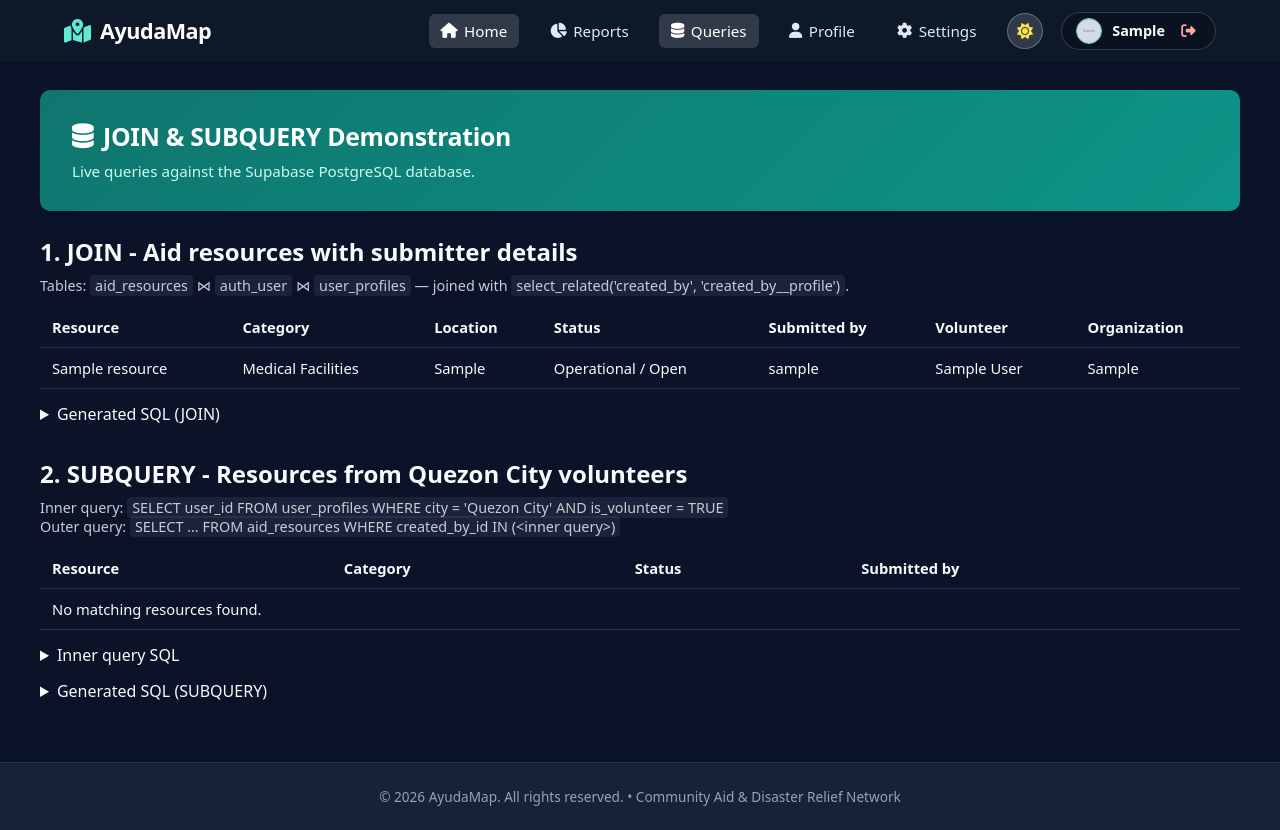
After one commit to DanielMarkA/AyudaMap, a Django app: page /queries/ in a window 1280 px wide. The commit adds this page. Run offline with Django 5.2, Linux system fonts and the light colour scheme; a user stored in the database is signed in; tables that the repository leaves empty hold one stand-in row (values such as "Sample post"); grey boxes marked "Sample" are stand-in pictures.

Commit message:
feat(queries): add query demonstration page with JOIN and SUBQUERY examples

```diff
--- a/apps/home/urls.py
+++ b/apps/home/urls.py
@@ -5,6 +5,7 @@ from .views import (
     confirm_resource_view,
     update_resource_status_view,
     reports_view,
+    query_demo_view,
 )
 
 app_name = "home"
@@ -12,6 +13,7 @@ app_name = "home"
 urlpatterns = [
     path("", home_view, name="home"),
     path("reports/", reports_view, name="reports"),
+    path("queries/", query_demo_view, name="query_demo"),
     path("add/", add_resource_view, name="add_resource"),
     path("<int:resource_id>/confirm/", confirm_resource_view, name="confirm_resource"),
     path("<int:resource_id>/status/", update_resource_status_view, name="update_status"),
--- a/apps/home/views.py
+++ b/apps/home/views.py
@@ -7,6 +7,29 @@ from django.db.models import Q, F
 from django.views.decorators.http import require_POST
 from .models import Resource, ResourceStatusLog
 from .forms import ResourceForm
+from django.db.models import Subquery
+from apps.profile.models import Profile
+
+@login_required
+def query_demo_view(request):
+    join_resources = Resource.objects.select_related(
+        'created_by', 'created_by__profile'
+    )
+
+    qc_volunteer_ids = Profile.objects.filter(
+        is_volunteer=True, city='Quezon City'
+    ).values('user')
+    subquery_resources = Resource.objects.filter(
+        created_by__in=Subquery(qc_volunteer_ids)
+    )
+
+    return render(request, 'home/query_demo.html', {
+        'join_resources': join_resources,
+        'subquery_resources': subquery_resources,
+        'join_sql': str(join_resources.query),
+        'inner_sql': str(qc_volunteer_ids.query),
+        'subquery_sql': str(subquery_resources.query),
+    })
 
 
 @login_required
--- a/templates/base.html
+++ b/templates/base.html
@@ -31,6 +31,9 @@
                     </a>
                     <a href="{% url 'home:reports' %}" class="nav-item {% if request.resolver_match.url_name == 'reports' %}active{% endif %}">
                         <i class="fa-solid fa-chart-pie"></i> Reports
+                    </a>
+                    <a href="{% url 'home:query_demo' %}" class="nav-item {% if request.resolver_match.url_name == 'query_demo' %}active{% endif %}">
+                        <i class="fa-solid fa-database"></i> Queries
                     </a>
                     <a href="{% url 'profile:profile' %}" class="nav-item {% if request.resolver_match.app_name == 'profile' %}active{% endif %}">
                         <i class="fa-solid fa-user"></i> Profile
--- /dev/null
+++ b/templates/home/query_demo.html
@@ -0,0 +1,111 @@
+{% extends 'base.html' %}
+{% load static %}
+
+{% block title %}JOIN &amp; SUBQUERY - AyudaMap{% endblock %}
+
+{% block extra_css %}
+<link rel="stylesheet" href="{% static 'css/home/home.css' %}">
+<style>
+    .query-section { margin-bottom: 32px; }
+    .query-table { width: 100%; border-collapse: collapse; margin-top: 12px; font-size: 0.92rem; }
+    .query-table th, .query-table td { padding: 10px 12px; text-align: left; border-bottom: 1px solid rgba(148, 163, 184, 0.2); }
+    .query-note { opacity: 0.8; font-size: 0.9rem; margin-top: 8px; }
+    details { margin-top: 14px; }
+    pre { overflow-x: auto; padding: 12px; border-radius: 8px; background: rgba(148, 163, 184, 0.12); font-size: 0.78rem; }
+    code { background: rgba(148, 163, 184, 0.14); padding: 1px 5px; border-radius: 4px; }
+</style>
+{% endblock %}
+
+{% block content %}
+<div class="home-hero">
+    <div class="hero-content">
+        <h1><i class="fa-solid fa-database"></i> JOIN &amp; SUBQUERY Demonstration</h1>
+        <p>Live queries against the Supabase PostgreSQL database.</p>
+    </div>
+</div>
+
+<!-- ============ PART 1: JOIN ============ -->
+<section class="query-section">
+    <h2>1. JOIN - Aid resources with submitter details</h2>
+    <p class="query-note">
+        Tables: <code>aid_resources</code> ⋈ <code>auth_user</code> ⋈ <code>user_profiles</code>
+        — joined with <code>select_related('created_by', 'created_by__profile')</code>.
+    </p>
+
+    <table class="query-table">
+        <thead>
+            <tr>
+                <th>Resource</th>
+                <th>Category</th>
+                <th>Location</th>
+                <th>Status</th>
+                <th>Submitted by</th>
+                <th>Volunteer</th>
+                <th>Organization</th>
+            </tr>
+        </thead>
+        <tbody>
+            {% for r in join_resources %}
+            <tr>
+                <td>{{ r.name }}</td>
+                <td>{{ r.get_category_display }}</td>
+                <td>{{ r.location }}</td>
+                <td>{{ r.get_status_display }}</td>
+                <td>{{ r.created_by.username|default:"-" }}</td>
+                <td>{{ r.created_by.profile.full_name|default:"-" }}</td>
+                <td>{{ r.created_by.profile.organization|default:"-" }}</td>
+            </tr>
+            {% empty %}
+            <tr><td colspan="7">No resources found.</td></tr>
+            {% endfor %}
+        </tbody>
+    </table>
+
+    <details>
+        <summary>Generated SQL (JOIN)</summary>
+        <pre><code>{{ join_sql }}</code></pre>
+    </details>
+</section>
+
+<!-- ============ PART 2: SUBQUERY ============ -->
+<section class="query-section">
+    <h2>2. SUBQUERY - Resources from Quezon City volunteers</h2>
+    <p class="query-note">
+        Inner query: <code>SELECT user_id FROM user_profiles WHERE city = 'Quezon City' AND is_volunteer = TRUE</code><br>
+        Outer query: <code>SELECT ... FROM aid_resources WHERE created_by_id IN (&lt;inner query&gt;)</code>
+    </p>
+
+    <table class="query-table">
+        <thead>
+            <tr>
+                <th>Resource</th>
+                <th>Category</th>
+                <th>Status</th>
+                <th>Submitted by</th>
+            </tr>
+        </thead>
+        <tbody>
+            {% for r in subquery_resources %}
+            <tr>
+                <td>{{ r.name }}</td>
+                <td>{{ r.get_category_display }}</td>
+                <td>{{ r.get_status_display }}</td>
+                <td>{{ r.created_by.username }}</td>
+            </tr>
+            {% empty %}
+            <tr><td colspan="4">No matching resources found.</td></tr>
+            {% endfor %}
+        </tbody>
+    </table>
+
+    <details>
+        <summary>Inner query SQL</summary>
+        <pre><code>{{ inner_sql }}</code></pre>
+    </details>
+
+    <details>
+        <summary>Generated SQL (SUBQUERY)</summary>
+        <pre><code>{{ subquery_sql }}</code></pre>
+    </details>
+</section>
+{% endblock %}
```
